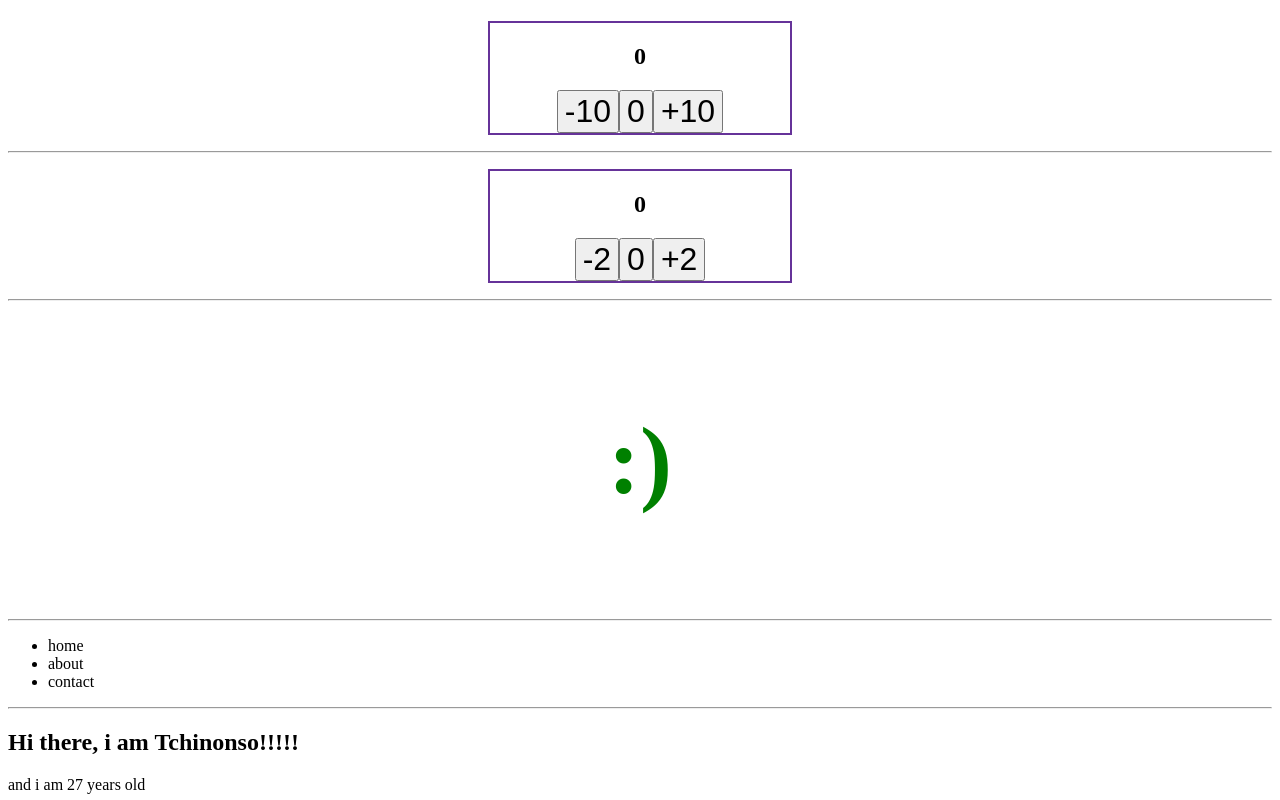
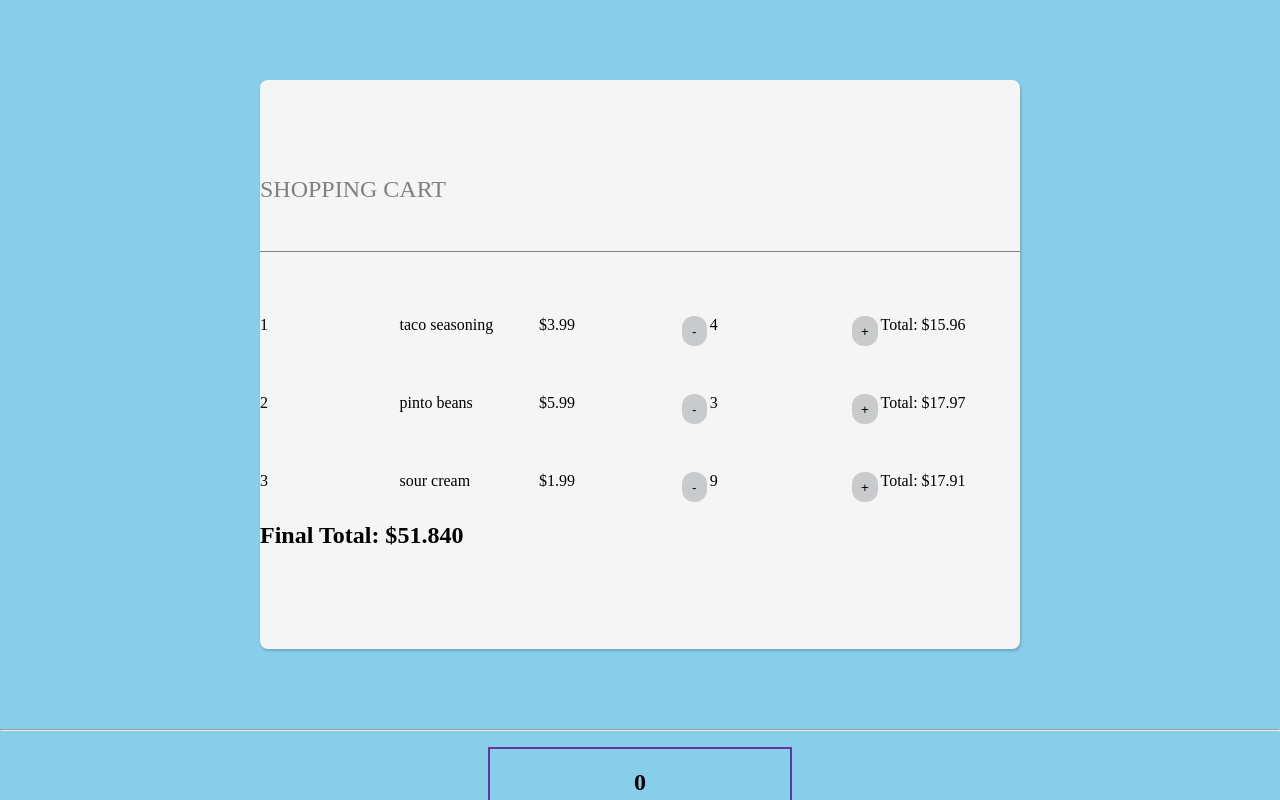
Before and after one commit to Tchinonso/React-Demo, a React (Create React App) app: page / in a window 1280 px wide. Shown: the top 800 px of the page. Built offline with nearby package versions, Linux system fonts and the light colour scheme.

Commit message:
React Hook practices completed

```diff
--- a/src/Komponents/SimpleNavKomponent/App.js
+++ b/src/Komponents/SimpleNavKomponent/App.js
@@ -1,12 +1,36 @@
 import React from 'react'
+import Cart from './Cart';
 import Counter from './Counter';
 import Greeter from './Greeter'
 import MoodToggler from './MoodToggler';
 import NavBar from './NavBar'
 
+const items = [
+  {
+    id: 1,
+    name: "taco seasoning",
+    price: 3.99,
+    qty: 4,
+  },
+  {
+    id: 2,
+    name: "pinto beans",
+    price: 5.99,
+    qty: 3,
+  },
+  {
+    id: 3,
+    name: "sour cream",
+    price: 1.99,
+    qty: 9,
+  },
+];
+
 const App = () => {
   return (
     <div>
+      <Cart firstItems={items} />
+      <hr/>
       <Counter step={10} />
       <hr />
       <Counter />
--- /dev/null
+++ b/src/Komponents/SimpleNavKomponent/Cart.css
@@ -0,0 +1,17 @@
+.Cart{
+	width: 760px;
+	margin: 80px auto;
+	background: whitesmoke;
+	border-radius: 8px;
+	box-shadow: 1px 2px 3px 0px rgba(0,0,0,0.2);
+	display: flex;
+	flex-direction: column;
+	padding: 2em;
+}
+.cart-title{
+	border-bottom: 1px solid gray;
+	color: gray;
+	font-size: 1.5em;
+	font-weight: 400;
+	padding-bottom: 2em;
+}
--- /dev/null
+++ b/src/Komponents/SimpleNavKomponent/Cart.js
@@ -0,0 +1,50 @@
+import React, { useEffect, useState } from 'react'
+import styled from 'styled-components'
+import CartItem from './CartItem';
+import './Cart.css'
+
+const CartStyles = styled.div`
+padding:5rem 0;
+`;
+
+const Cart = ({ firstItems }) => {
+	// const firstState = JSON.parse(
+	// window.localStorage.setItem("items", JSON.stringify('items'))
+	// );
+	//inside the usestate(firststate || firstitems)
+	const [items, setItems] = useState( firstItems);
+
+	const updateQty = (id,newQty) => {
+		const newItems = items.map(item => {
+			if (item.id === id) {
+				return{...item,qty:newQty}
+			}
+			return item
+		})
+		setItems(newItems)
+	}
+
+
+	const finalTotal = items.reduce((total, item) => (
+		total + item.qty * item.price
+	), 0).toFixed(3)
+
+	useEffect(() => {
+	window.localStorage.setItem('items',JSON.stringify(items))
+},[items])
+
+  return (
+	<CartStyles className='Cart'>
+		  <h1 className='cart-title'>SHOPPING CART</h1>
+		  <div className='Cart-Item'>
+			  { items.map(item => (
+				//   <li>name: {item.id} {item.name} {item.price} {item.qty}</li>
+				  <CartItem key={item.id} updateQty={updateQty} {...item}/>
+			  ))}
+		  </div>
+		  <h2 className='cart-total'>Final Total: ${finalTotal}</h2>
+	</CartStyles>
+  )
+}
+
+export default Cart
--- /dev/null
+++ b/src/Komponents/SimpleNavKomponent/CartItem.css
@@ -0,0 +1,19 @@
+.CartItem{
+	margin-top: 3em;
+	display: flex;
+	justify-content: space-between;
+}
+.CartItem div{
+	width: 25%;
+}
+.CartItem button{
+	width: 30px;
+	height: 30px;
+	background-color: #c9cacc;
+	border-radius: 12px;
+	margin: 0 3px;
+	border: none;
+}
+.CartItem button:disabled{
+	background-color: #e1e8ee;
+}
--- /dev/null
+++ b/src/Komponents/SimpleNavKomponent/CartItem.js
@@ -0,0 +1,27 @@
+import React from 'react'
+
+import './CartItem.css'
+
+const CartItem = ({ id, name, price, qty, updateQty }) => {
+
+	const plus = () => {
+		updateQty(id, qty + 1)
+
+	}
+	const minus = () => {
+    updateQty(id, qty - 1);
+  };
+  return (
+    <div className="CartItem">
+      <div>{id}</div>
+      <div>{name}</div>
+		<div>${ price }</div>
+	  <button onClick={minus} disabled={qty <= 1}>-</button>
+	  <div>{ qty }</div>
+	  <button onClick={plus}>+</button>
+      <div>Total: ${qty*price}</div>
+    </div>
+  );
+}
+
+export default CartItem
--- /dev/null
+++ b/src/index.css
@@ -0,0 +1,5 @@
+body{
+	margin: 0;
+	font-family: 'Montserrat';
+	background: skyblue;
+}
--- a/src/index.js
+++ b/src/index.js
@@ -1,5 +1,6 @@
 import React from "react"
 import ReactDOM from "react-dom"
+import './index.css'
 // import App from "./components/App"
 // import "./styles/global.css"
 // import App from "./components/GoodUse/App"
```
